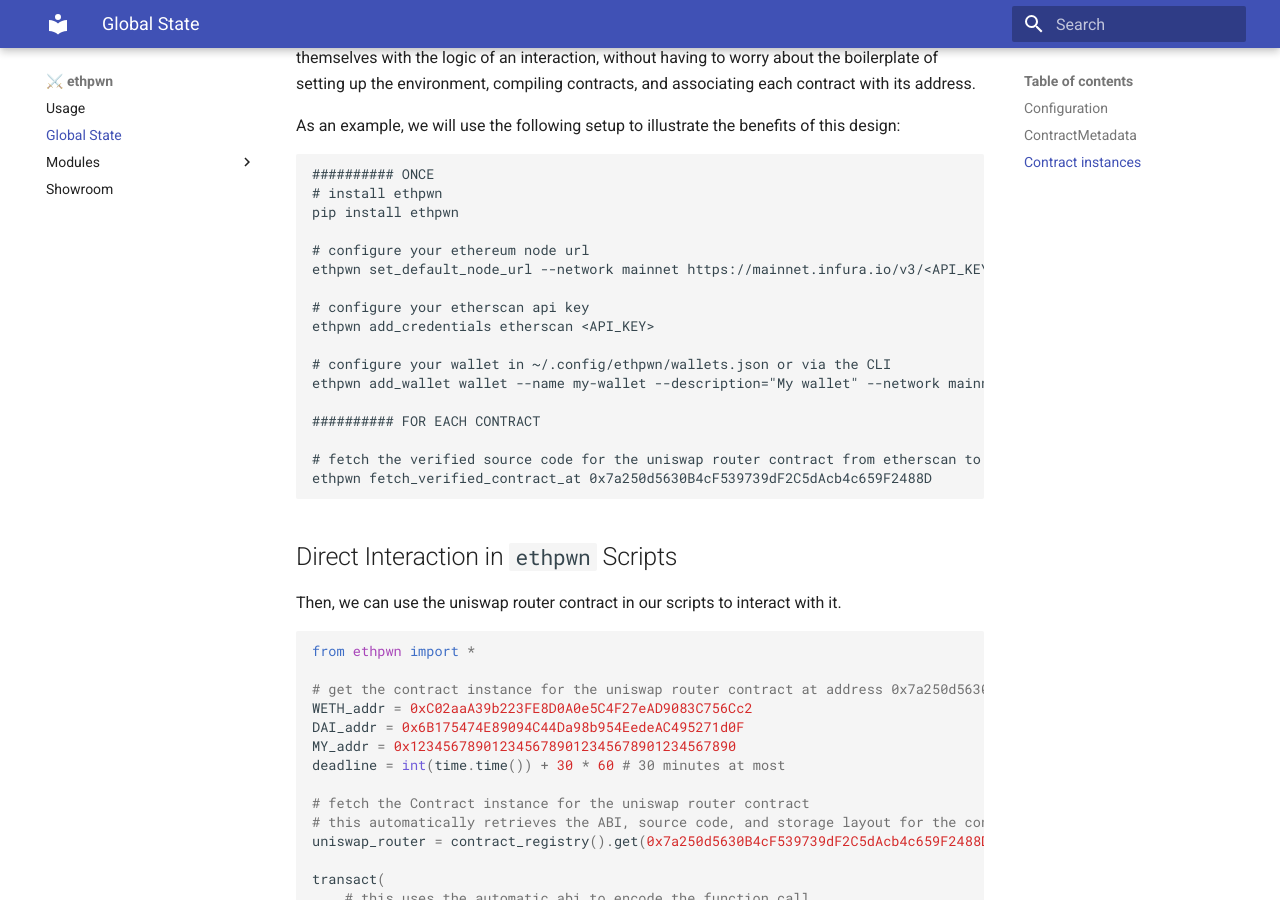
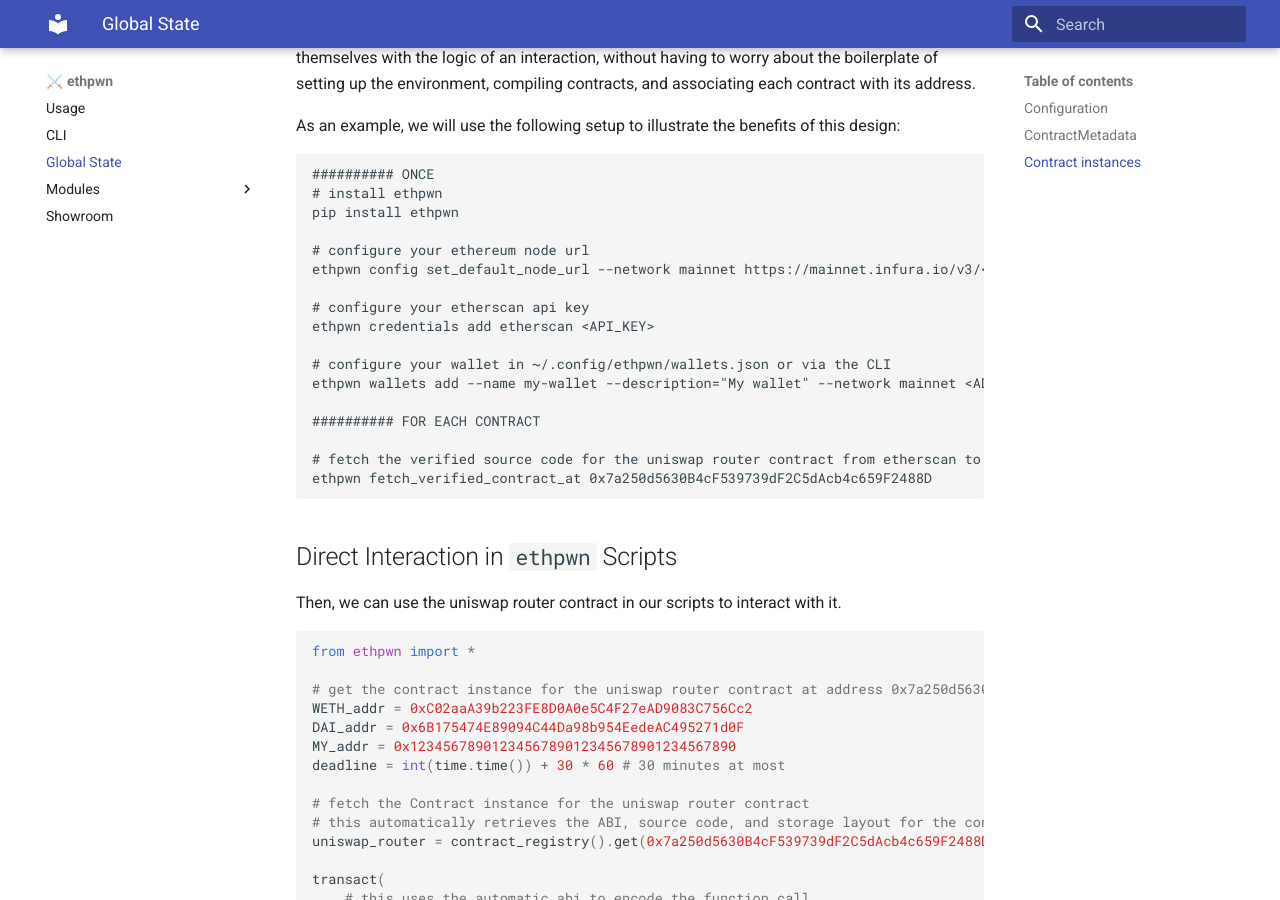
Before and after one commit to ethpwn/ethpwn, an MkDocs documentation site: the page built from docs/docs/ethpwn/global_state.md, in a window 1280 px wide and 900 px high, scrolled down 1343 px. Built offline with MkDocs 1.6.1 and Material for MkDocs 9.7.7, drawn with Linux system fonts in a browser that asks for light colours.

Commit message:
fixed cli

```diff
--- a/docs/docs/ethpwn/global_state.md
+++ b/docs/docs/ethpwn/global_state.md
@@ -37,13 +37,13 @@ As an example, we will use the following setup to illustrate the benefits of thi
 pip install ethpwn
 
 # configure your ethereum node url
-ethpwn set_default_node_url --network mainnet https://mainnet.infura.io/v3/<API_KEY>
+ethpwn config set_default_node_url --network mainnet https://mainnet.infura.io/v3/<API_KEY>
 
 # configure your etherscan api key
-ethpwn add_credentials etherscan <API_KEY>
+ethpwn credentials add etherscan <API_KEY>
 
 # configure your wallet in ~/.config/ethpwn/wallets.json or via the CLI
-ethpwn add_wallet wallet --name my-wallet --description="My wallet" --network mainnet <ADDRESS> 0x<PRIVKEY>
+ethpwn wallets add --name my-wallet --description="My wallet" --network mainnet <ADDRESS> 0x<PRIVKEY>
 
 ########## FOR EACH CONTRACT
 
--- a/docs/mkdocs.yml
+++ b/docs/mkdocs.yml
@@ -39,6 +39,7 @@ nav:
     - Showroom: ethdbg/showroom.md
   - ⚔️ ethpwn:
     - Usage: ethpwn/usage.md
+    - CLI: ethpwn/cli.md
     - Global State: ethpwn/global_state.md
     - Modules:
       - ethpwn.ethlib.global_context: ethpwn/modules/global_context.md
```
Also changed, not shown: docs/docs/ethpwn/cli.md (added, +36 -0 lines), 1 other file.
